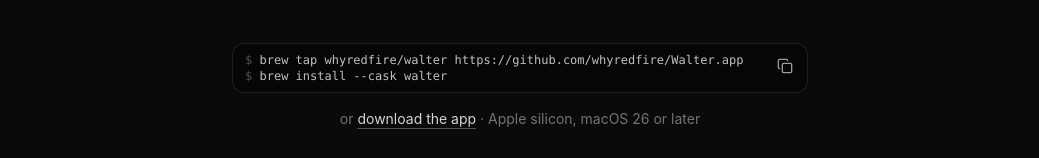
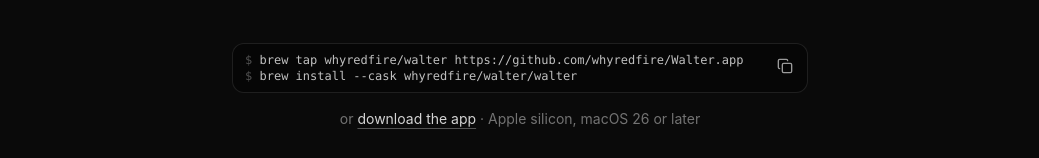
Before and after one commit to whyredfire/BlowMyFans.app, a React (Vite) app in the folder site/: page / in a window 1280 px wide. Shown: the part 508-666 px from the top of the page, without its empty margins (120-1159 px from the left). Built offline with nearby package versions, Linux system fonts and the light colour scheme.

Commit message:
docs: Install the cask by its full name

```diff
--- a/site/src/links.ts
+++ b/site/src/links.ts
@@ -5,5 +5,5 @@
 export const quarantineCommand = "xattr -dr com.apple.quarantine /Applications/Walter.app";
 export const brewCommands = [
   "brew tap whyredfire/walter https://github.com/whyredfire/Walter.app",
-  "brew install --cask walter",
+  "brew install --cask whyredfire/walter/walter",
 ];
```
Also changed, not shown: 1 other file (tests, documents, lock files or other folders).
